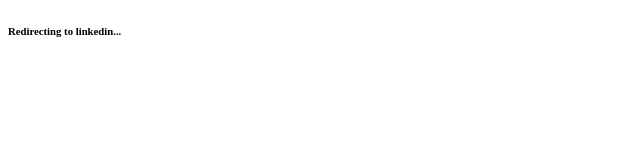
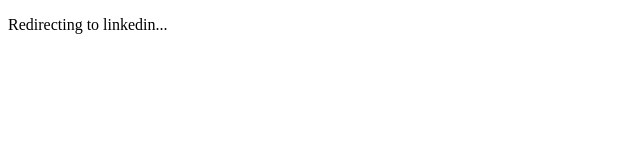
Before and after one commit to mayconmesquita/mayconmesquita.com, a plain HTML site: page index.html in a window 1280 px wide. Shown: the whole page, without its empty margins (0-640 px from the left). Drawn offline with Linux system fonts and the light colour scheme.

Commit message:
change message tag

```diff
--- a/index.html
+++ b/index.html
@@ -5,6 +5,6 @@
 	<meta http-equiv="refresh" content="1; URL='https://www.linkedin.com/in/mayconmesquita/'"/>
 </head>
 <body>
-	<h6>Redirecting to linkedin...</h6>
+	<p>Redirecting to linkedin...</p>
 </body>
 </html>
```
